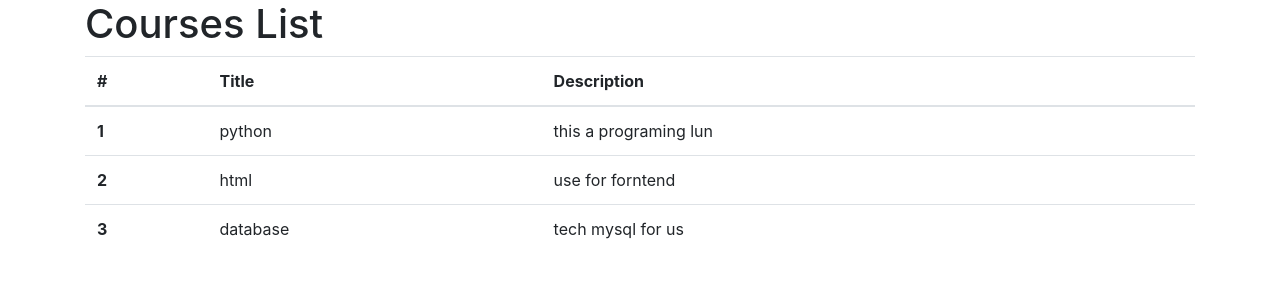
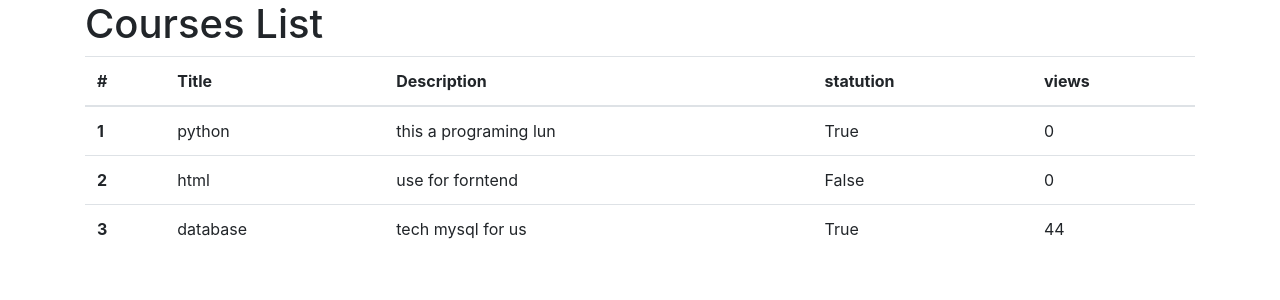
Before and after one commit to Malihashahi/Django, a Django app: page /course/list in a window 1280 px wide. Shown: the top 300 px of the page. Run offline with Django 4.2, Linux system fonts and the light colour scheme; data comes from the database, SQL or seed files in the repository; both versions use the stored data as it was after the commit.

Commit message:
add boolean and interger data on table

```diff
--- a/courses_app/models.py
+++ b/courses_app/models.py
@@ -4,6 +4,8 @@ from django.db import models
 class Course(models.Model):
     title = models.CharField(max_length=50)
     description = models.TextField()
+    statution = models.BooleanField(default=True)
+    views = models.IntegerField()
 
 
     def __str__(self):
--- a/courses_app/templates/courses_app/courses_list.html
+++ b/courses_app/templates/courses_app/courses_list.html
@@ -17,6 +17,8 @@
             <th scope="col">#</th>
             <th scope="col">Title</th>
             <th scope="col">Description</th>
+            <th scope="col">statution</th>
+            <th scope="col">views</th>
 
           </tr>
         </thead>
@@ -26,6 +28,8 @@
            <th scope="row">{{forloop.counter}}</th>
            <td>{{course.title}}</td>
            <td>{{course.description}}</td>
+           <td>{{course.statution}}</td>
+           <td>{{course.views}}</td>
           </tr>
           {% endfor %}
 
```
Also changed, not shown: courses_app/migrations/0002_course__state.py (added), courses_app/migrations/0003_rename__state_course_statution.py (added), courses_app/migrations/0004_course_views.py (added), db.sqlite3.
